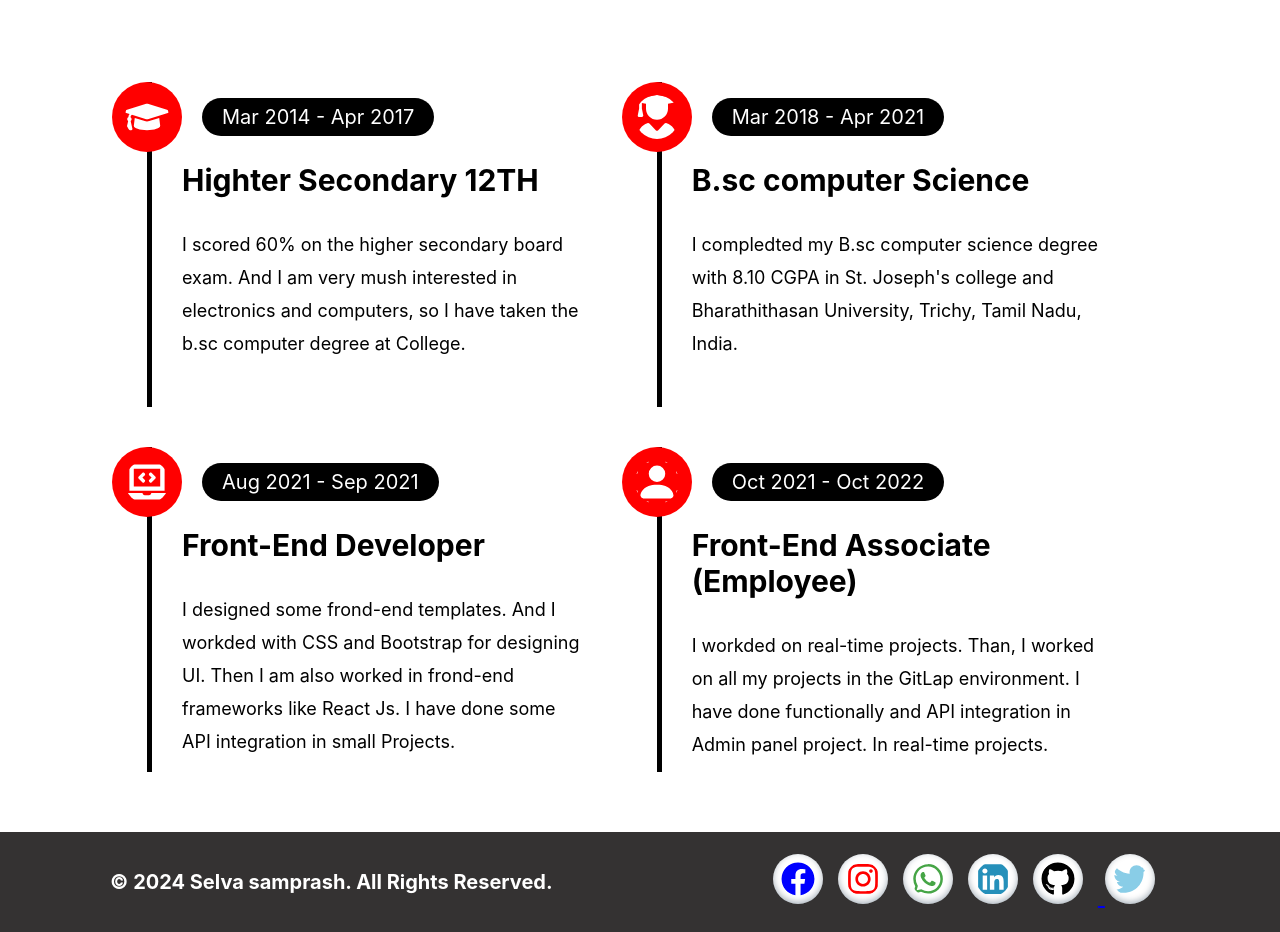
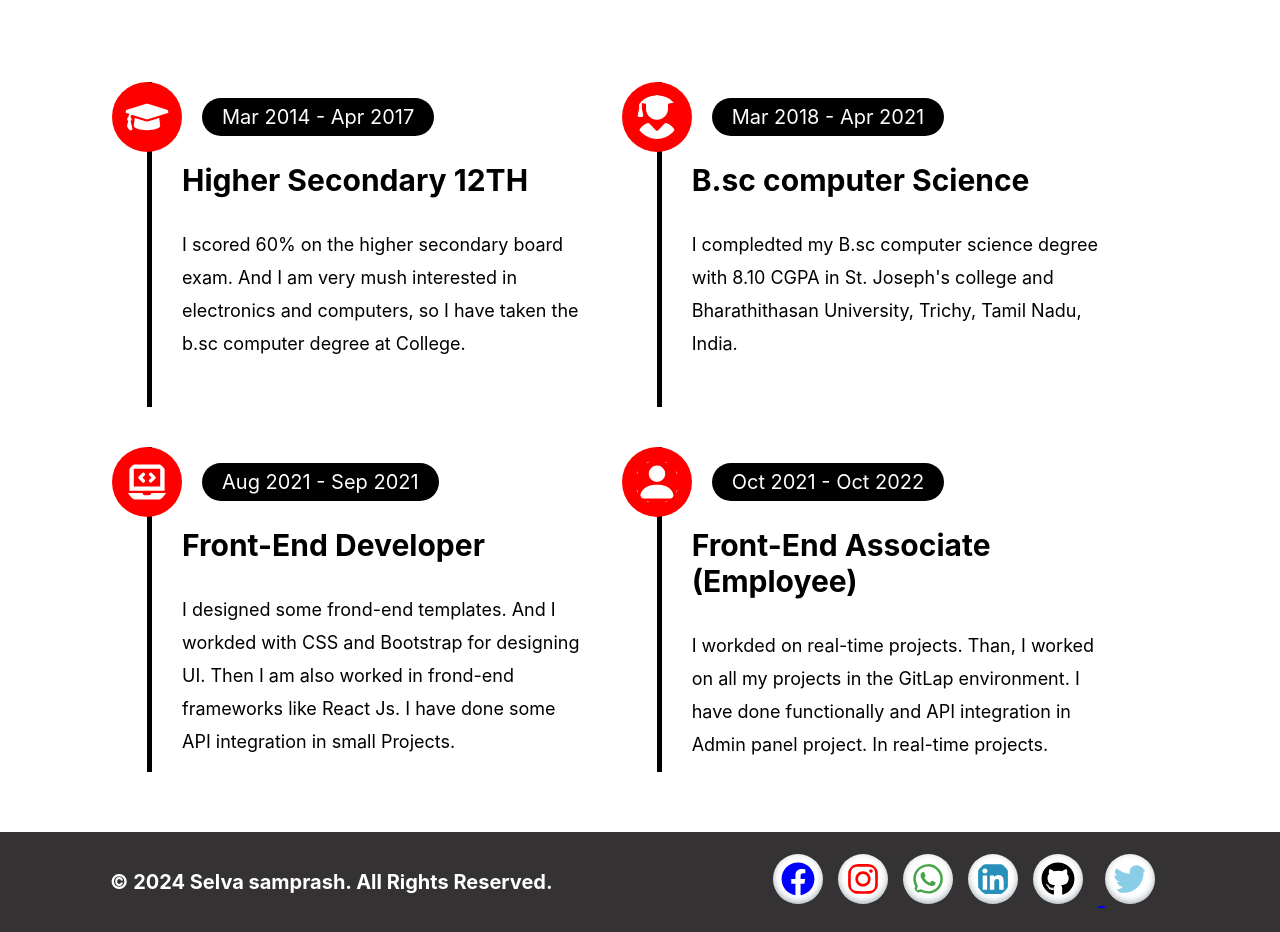
Before and after one commit to selva-arsl/portfolio_website, a React (Create React App) app: page /about in a window 1280 px wide. Shown: the part 1720-2652 px from the top of the page. Built offline with nearby package versions, Linux system fonts and the light colour scheme.

Commit message:
spelling correction

```diff
--- a/src/about.js
+++ b/src/about.js
@@ -128,7 +128,7 @@ class About extends React.Component {
                                 <FaGraduationCap className="icon1" /> <span> Mar 2014 - Apr 2017</span>
                             </div>
 
-                            <h2>Highter Secondary 12TH</h2>
+                            <h2>Higher Secondary 12TH</h2>
 
                             <p>I scored 60% on the higher secondary board exam. And I am very mush interested in electronics and computers, so I have taken the b.sc computer degree at College.</p>
 
```
